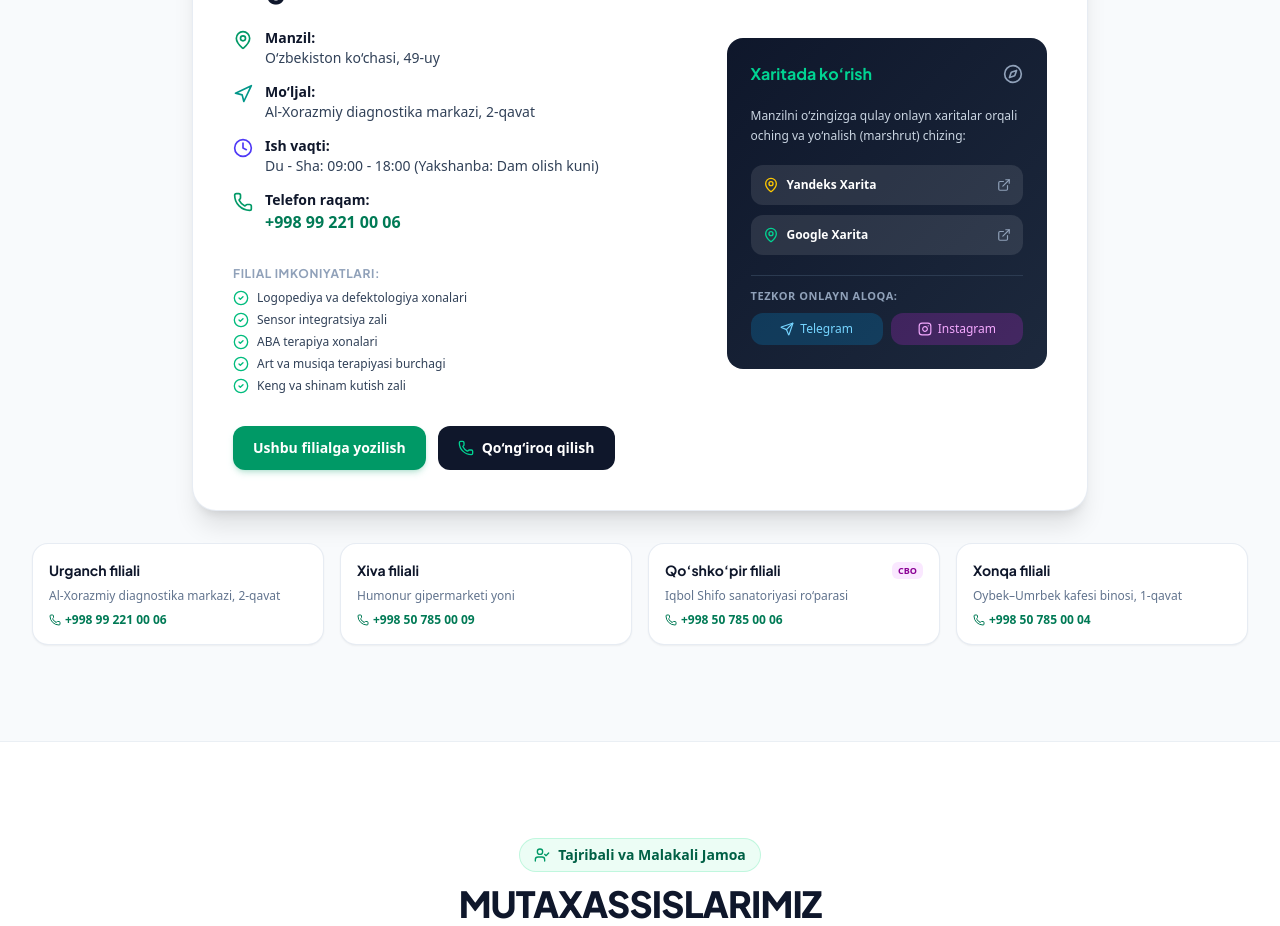
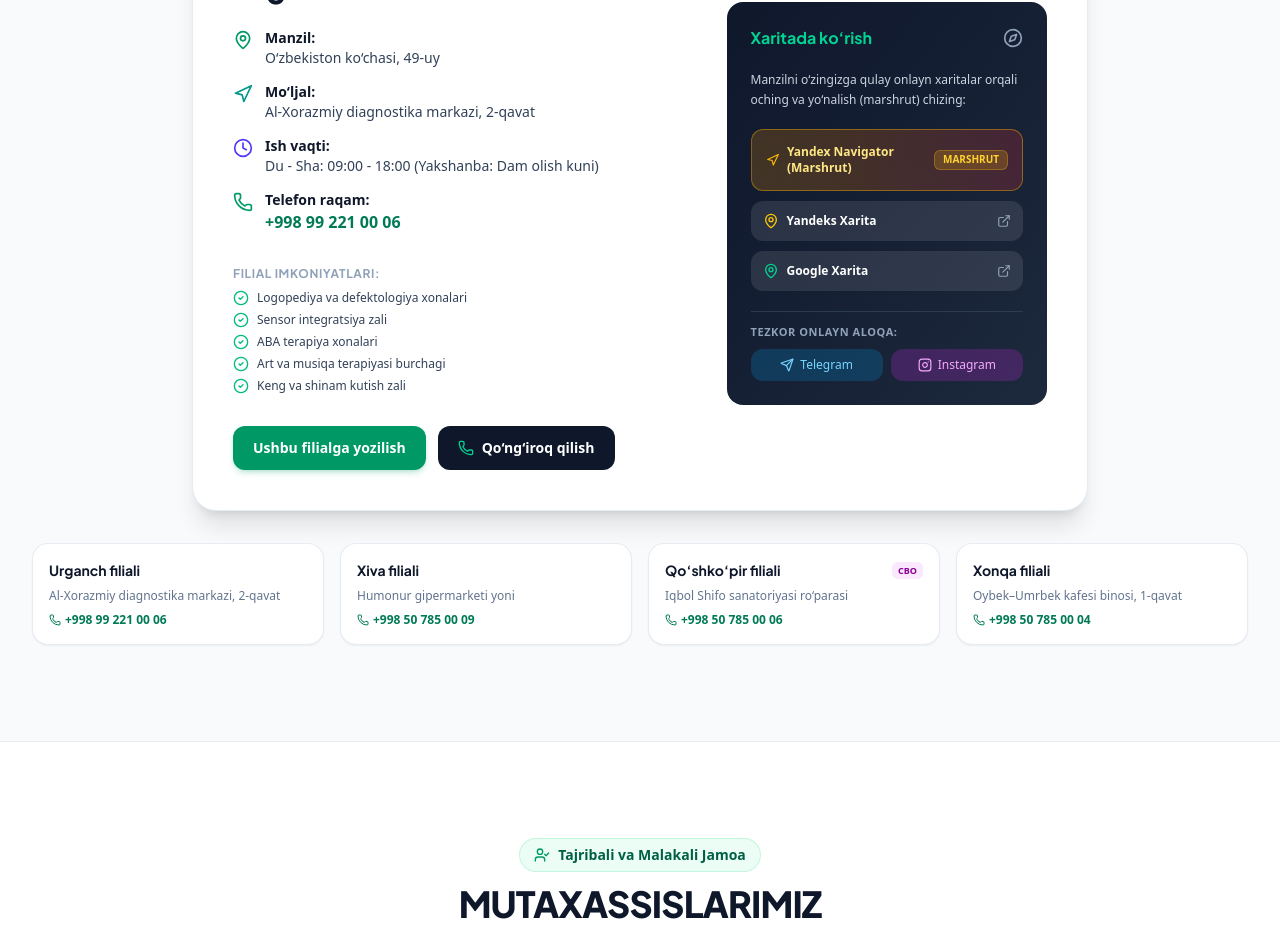
Before and after one commit to logopedcity24-ai/Logoped-City-sayti, a React (Vite) app: page / in a window 1280 px wide. Shown: the part 5340-6266 px from the top of the page. Built offline with nearby package versions, Linux system fonts and the light colour scheme.

Commit message:
feat: add direct Yandex Navigator route integration for all branches

```diff
--- a/src/components/BranchesSection.tsx
+++ b/src/components/BranchesSection.tsx
@@ -195,6 +195,22 @@ export const BranchesSection: React.FC<BranchesSectionProps> = ({ onOpenConsulta
               </p>
 
               <div className="space-y-2.5">
+                {/* Yandex Navigator / Direct Route button */}
+                <a
+                  href={selectedBranch.yandexNaviUrl || selectedBranch.yandexMapUrl}
+                  target="_blank"
+                  rel="noopener noreferrer"
+                  className="w-full flex items-center justify-between p-3.5 rounded-xl bg-gradient-to-r from-amber-500/20 to-red-500/20 hover:from-amber-500/30 hover:to-red-500/30 border border-amber-400/40 text-xs font-bold text-amber-200 transition-all shadow-xs group"
+                >
+                  <span className="flex items-center">
+                    <Navigation className="w-4 h-4 mr-2 text-amber-400 group-hover:rotate-12 transition-transform" />
+                    <span>{t.branches.yandexNaviBtn || 'Yandex Navigator (Marshrut)'}</span>
+                  </span>
+                  <span className="text-[10px] uppercase font-bold bg-amber-400/20 text-amber-300 px-2 py-0.5 rounded-md border border-amber-400/30">
+                    {language === 'uz' ? 'Marshrut' : 'Маршрут'}
+                  </span>
+                </a>
+
                 <a
                   href={selectedBranch.yandexMapUrl}
                   target="_blank"
--- a/src/data/mockData.ts
+++ b/src/data/mockData.ts
@@ -4,17 +4,24 @@ export const BRANCHES: Branch[] = [
   {
     id: 'urganch',
     name: 'Urganch filiali',
+    nameRu: 'Ургенчский филиал',
     city: 'Urganch shahri',
+    cityRu: 'город Ургенч',
     address: 'O‘zbekiston ko‘chasi, 49-uy',
+    addressRu: 'ул. Узбекистан, дом 49',
     landmark: 'Al-Xorazmiy diagnostika markazi, 2-qavat',
+    landmarkRu: 'Диагностический центр Аль-Хорезми, 2 этаж',
     phone: '+998 99 221 00 06',
     phoneRaw: '+998992210006',
     instagram: 'https://instagram.com/logoped_city_urganch',
     telegram: 'https://t.me/logoped_city_admin',
     mapUrl: 'https://maps.google.com/?q=Urganch+Ozbekiston+kochasi+49',
     yandexMapUrl: 'https://yandex.uz/maps/?text=Urganch+Ozbekiston+kochasi+49',
+    yandexNaviUrl: 'https://yandex.uz/maps/?rtext=~41.5545,60.6315&rtt=auto',
+    coords: { lat: 41.5545, lng: 60.6315 },
     hasCBO: false,
     workHours: 'Du - Sha: 09:00 - 18:00 (Yakshanba: Dam olish kuni)',
+    workHoursRu: 'Пн - Сб: 09:00 - 18:00 (Воскресенье: выходной)',
     features: [
       'Logopediya va defektologiya xonalari',
       'Sensor integratsiya zali',
@@ -22,44 +29,71 @@ export const BRANCHES: Branch[] = [
       'Art va musiqa terapiyasi burchagi',
       'Keng va shinam kutish zali'
     ],
+    featuresRu: [
+      'Кабинеты логопедии и дефектологии',
+      'Зал сенсорной интеграции',
+      'Кабинеты АВА-терапии',
+      'Уголок арт- и музыкотерапии',
+      'Просторный и удобный зал ожидания'
+    ],
     imagePlaceholderColor: 'from-emerald-500 to-teal-700'
   },
   {
     id: 'xiva',
     name: 'Xiva filiali',
+    nameRu: 'Хивинский филиал',
     city: 'Xiva shahri',
+    cityRu: 'город Хива',
     address: 'Humonur gipermarketi yon tomoni',
+    addressRu: 'Рядом с гипермаркетом Humonur',
     landmark: 'Humonur gipermarketi yoni',
+    landmarkRu: 'Рядом с гипермаркетом Humonur',
     phone: '+998 50 785 00 09',
     phoneRaw: '+998507850009',
     instagram: 'https://instagram.com/logoped_city_xiva',
     telegram: 'https://t.me/logoped_city_admin',
     mapUrl: 'https://maps.google.com/?q=Xiva+Humonur+gipermarketi',
     yandexMapUrl: 'https://yandex.uz/maps/?text=Xiva+Humonur',
+    yandexNaviUrl: 'https://yandex.uz/maps/?rtext=~41.3850,60.3600&rtt=auto',
+    coords: { lat: 41.3850, lng: 60.3600 },
     hasCBO: false,
     workHours: 'Du - Sha: 09:00 - 18:00 (Yakshanba: Dam olish kuni)',
+    workHoursRu: 'Пн - Сб: 09:00 - 18:00 (Воскресенье: выходной)',
     features: [
       'Individual logopedik xonalar',
       'Sensor integratsiya jihozlari',
       'Defektologik rivojlantirish vositalari',
       'Ota-onalar uchun qulay kutish zonasi'
     ],
+    featuresRu: [
+      'Индивидуальные логопедические кабинеты',
+      'Оборудование сенсорной интеграции',
+      'Дефектологические развивающие пособия',
+      'Удобная зона ожидания для родителей'
+    ],
     imagePlaceholderColor: 'from-teal-600 to-emerald-800'
   },
   {
     id: 'qoshkopir',
     name: 'Qo‘shko‘pir filiali',
+    nameRu: 'Филиал Кошкупыр',
     city: 'Qo‘shko‘pir tumani',
+    cityRu: 'Кошкупырский район',
     address: 'Baraka Avto binosi, 2-qavat',
+    addressRu: 'Здание Baraka Avto, 2 этаж',
     landmark: 'Iqbol Shifo sanatoriyasi ro‘parasi',
+    landmarkRu: 'Напротив санатория Iqbol Shifo',
     phone: '+998 50 785 00 06',
     phoneRaw: '+998507850006',
     instagram: 'https://instagram.com/logoped_city_qoshkopir',
     telegram: 'https://t.me/logoped_city_admin',
     mapUrl: 'https://maps.google.com/?q=Qoshkopir+Iqbol+Shifo',
     yandexMapUrl: 'https://yandex.uz/maps/?text=Qoshkopir+Baraka+Avto',
+    yandexNaviUrl: 'https://yandex.uz/maps/?rtext=~41.5330,60.3450&rtt=auto',
+    coords: { lat: 41.5330, lng: 60.3450 },
     hasCBO: true, // ONLY in Qo'shko'pir!
     workHours: 'Du - Sha: 09:00 - 18:00 (Yakshanba: Dam olish kuni)',
+    workHoursRu: 'Пн - Сб: 09:00 - 18:00 (Воскресенье: выходной)',
     features: [
       'MAXSUS CBO XONASI (Kundalik hayot ko‘nikmalari xonasi)',
       'Sensor integratsiya majmuasi',
@@ -67,27 +101,47 @@ export const BRANCHES: Branch[] = [
       'AFK va harakat korreksiyasi zali',
       'ABA terapiya amaliyot xonasi'
     ],
+    featuresRu: [
+      'СПЕЦИАЛЬНАЯ КОМНАТА СБО (Социально-бытовая ориентировка)',
+      'Комплекс сенсорной интеграции',
+      'Кабинет логопедии и артикуляции',
+      'Зал АФК и двигательной коррекции',
+      'Практический кабинет АВА-терапии'
+    ],
     imagePlaceholderColor: 'from-fuchsia-600 to-emerald-700'
   },
   {
     id: 'xonqa',
     name: 'Xonqa filiali',
+    nameRu: 'Ханкинский филиал',
     city: 'Xonqa tumani',
+    cityRu: 'Ханкинский район',
     address: 'Uchpaxta, Oybek–Umrbek kafesi binosi, 1-qavat',
+    addressRu: 'Учпахта, здание кафе Ойбек-Умрбек, 1 этаж',
     landmark: 'Oybek–Umrbek kafesi binosi, 1-qavat',
+    landmarkRu: 'Здание кафе Ойбек-Умрбек, 1 этаж',
     phone: '+998 50 785 00 04',
     phoneRaw: '+998507850004',
     instagram: 'https://instagram.com/logoped_city_xonqa',
     telegram: 'https://t.me/logoped_city_admin',
     mapUrl: 'https://maps.google.com/?q=Xonqa+Uchpaxta',
     yandexMapUrl: 'https://yandex.uz/maps/?text=Xonqa+Uchpaxta',
+    yandexNaviUrl: 'https://yandex.uz/maps/?rtext=~41.4780,60.7750&rtt=auto',
+    coords: { lat: 41.4780, lng: 60.7750 },
     hasCBO: false,
     workHours: 'Du - Sha: 09:00 - 18:00 (Yakshanba: Dam olish kuni)',
+    workHoursRu: 'Пн - Сб: 09:00 - 18:00 (Воскресенье: выходной)',
     features: [
       '1-qavatda qulay joylashuv',
       'Logopediya va defektologiya xonalari',
       'Sensor integratsiya maydonchasi',
       'Logoritmika va o‘yin terapiyasi'
+    ],
+    featuresRu: [
+      'Удобное расположение на 1 этаже',
+      'Кабинеты логопедии и дефектологии',
+      'Площадка сенсорной интеграции',
+      'Логоритмика и игровая терапия'
     ],
     imagePlaceholderColor: 'from-emerald-600 to-teal-900'
   }
--- a/src/data/translations.ts
+++ b/src/data/translations.ts
@@ -155,6 +155,7 @@ export const TRANSLATIONS = {
       workHoursLabel: 'Ish vaqti:',
       featuresLabel: 'Filial imkoniyatlari:',
       callBranchBtn: 'Qo‘ng‘iroq qilish',
+      yandexNaviBtn: 'Yandex Navigator (Marshrut)',
       yandexMapBtn: 'Yandeks Xarita',
       googleMapBtn: 'Google Xarita',
       bookBranchBtn: 'Ushbu filialga yozilish',
@@ -314,6 +315,7 @@ export const TRANSLATIONS = {
       workHoursLabel: 'Режим работы:',
       featuresLabel: 'Оснащение филиала:',
       callBranchBtn: 'Позвонить',
+      yandexNaviBtn: 'Яндекс Навигатор (Маршрут)',
       yandexMapBtn: 'Яндекс Карты',
       googleMapBtn: 'Google Карты',
       bookBranchBtn: 'Записаться в этот филиал',
--- a/src/types.ts
+++ b/src/types.ts
@@ -14,6 +14,8 @@ export interface Branch {
   telegram?: string;
   mapUrl: string;
   yandexMapUrl: string;
+  yandexNaviUrl?: string;
+  coords?: { lat: number; lng: number };
   hasCBO: boolean;
   workHours: string;
   workHoursRu?: string;
```
